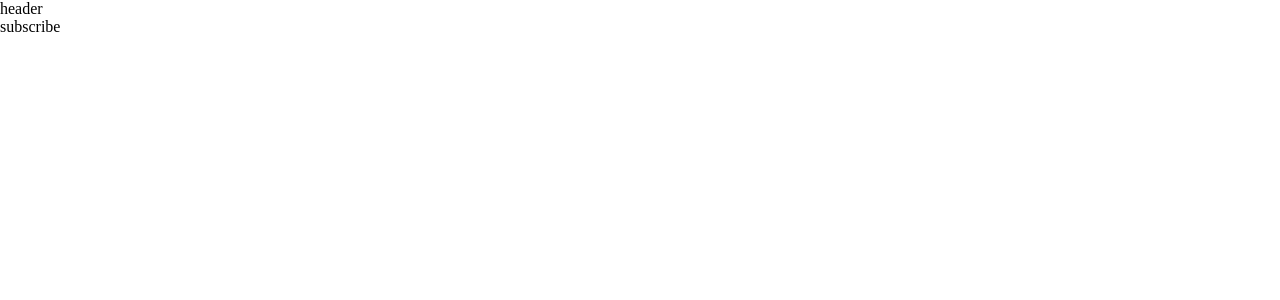
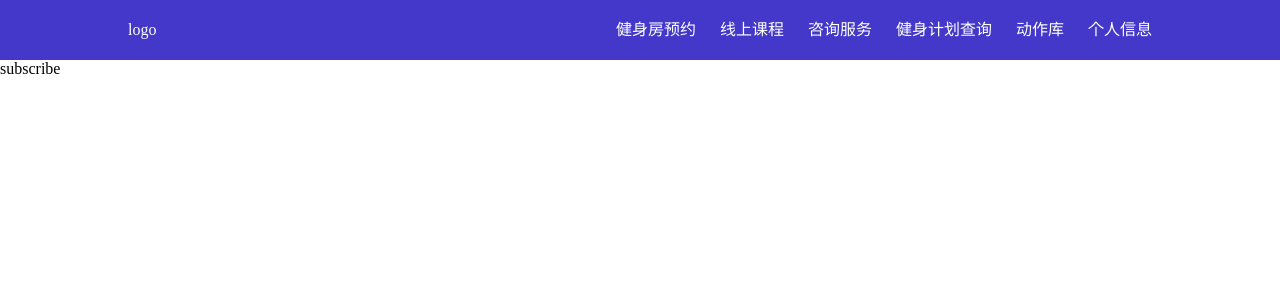
Before and after one commit to Lzzzs/gym, a Vue app in the folder gym-management-front/: page /subscribe in a window 1280 px wide. Shown: the top 300 px of the page. Built offline with nearby package versions, Linux system fonts and the light colour scheme.

Commit message:
feat: :sparkles: user-page-header 架构搭建

```diff
--- a/gym-management-front/auto-imports.d.ts
+++ b/gym-management-front/auto-imports.d.ts
@@ -41,6 +41,8 @@
   const nextTick: typeof import('vue')['nextTick']
   const onActivated: typeof import('vue')['onActivated']
   const onBeforeMount: typeof import('vue')['onBeforeMount']
+  const onBeforeRouteLeave: typeof import('vue-router')['onBeforeRouteLeave']
+  const onBeforeRouteUpdate: typeof import('vue-router')['onBeforeRouteUpdate']
   const onBeforeUnmount: typeof import('vue')['onBeforeUnmount']
   const onBeforeUpdate: typeof import('vue')['onBeforeUpdate']
   const onClickOutside: typeof import('@vueuse/core')['onClickOutside']
@@ -166,6 +168,7 @@
   const useIntervalFn: typeof import('@vueuse/core')['useIntervalFn']
   const useKeyModifier: typeof import('@vueuse/core')['useKeyModifier']
   const useLastChanged: typeof import('@vueuse/core')['useLastChanged']
+  const useLink: typeof import('vue-router')['useLink']
   const useLocalStorage: typeof import('@vueuse/core')['useLocalStorage']
   const useMagicKeys: typeof import('@vueuse/core')['useMagicKeys']
   const useManualRefHistory: typeof import('@vueuse/core')['useManualRefHistory']
@@ -195,9 +198,12 @@
   const usePreferredDark: typeof import('@vueuse/core')['usePreferredDark']
   const usePreferredLanguages: typeof import('@vueuse/core')['usePreferredLanguages']
   const usePreferredReducedMotion: typeof import('@vueuse/core')['usePreferredReducedMotion']
+  const usePrevious: typeof import('@vueuse/core')['usePrevious']
   const useRafFn: typeof import('@vueuse/core')['useRafFn']
   const useRefHistory: typeof import('@vueuse/core')['useRefHistory']
   const useResizeObserver: typeof import('@vueuse/core')['useResizeObserver']
+  const useRoute: typeof import('vue-router')['useRoute']
+  const useRouter: typeof import('vue-router')['useRouter']
   const useScreenOrientation: typeof import('@vueuse/core')['useScreenOrientation']
   const useScreenSafeArea: typeof import('@vueuse/core')['useScreenSafeArea']
   const useScriptTag: typeof import('@vueuse/core')['useScriptTag']
@@ -305,6 +311,8 @@
     readonly nextTick: UnwrapRef<typeof import('vue')['nextTick']>
     readonly onActivated: UnwrapRef<typeof import('vue')['onActivated']>
     readonly onBeforeMount: UnwrapRef<typeof import('vue')['onBeforeMount']>
+    readonly onBeforeRouteLeave: UnwrapRef<typeof import('vue-router')['onBeforeRouteLeave']>
+    readonly onBeforeRouteUpdate: UnwrapRef<typeof import('vue-router')['onBeforeRouteUpdate']>
     readonly onBeforeUnmount: UnwrapRef<typeof import('vue')['onBeforeUnmount']>
     readonly onBeforeUpdate: UnwrapRef<typeof import('vue')['onBeforeUpdate']>
     readonly onClickOutside: UnwrapRef<typeof import('@vueuse/core')['onClickOutside']>
@@ -430,6 +438,7 @@
     readonly useIntervalFn: UnwrapRef<typeof import('@vueuse/core')['useIntervalFn']>
     readonly useKeyModifier: UnwrapRef<typeof import('@vueuse/core')['useKeyModifier']>
     readonly useLastChanged: UnwrapRef<typeof import('@vueuse/core')['useLastChanged']>
+    readonly useLink: UnwrapRef<typeof import('vue-router')['useLink']>
     readonly useLocalStorage: UnwrapRef<typeof import('@vueuse/core')['useLocalStorage']>
     readonly useMagicKeys: UnwrapRef<typeof import('@vueuse/core')['useMagicKeys']>
     readonly useManualRefHistory: UnwrapRef<typeof import('@vueuse/core')['useManualRefHistory']>
@@ -459,9 +468,12 @@
     readonly usePreferredDark: UnwrapRef<typeof import('@vueuse/core')['usePreferredDark']>
     readonly usePreferredLanguages: UnwrapRef<typeof import('@vueuse/core')['usePreferredLanguages']>
     readonly usePreferredReducedMotion: UnwrapRef<typeof import('@vueuse/core')['usePreferredReducedMotion']>
+    readonly usePrevious: UnwrapRef<typeof import('@vueuse/core')['usePrevious']>
     readonly useRafFn: UnwrapRef<typeof import('@vueuse/core')['useRafFn']>
     readonly useRefHistory: UnwrapRef<typeof import('@vueuse/core')['useRefHistory']>
     readonly useResizeObserver: UnwrapRef<typeof import('@vueuse/core')['useResizeObserver']>
+    readonly useRoute: UnwrapRef<typeof import('vue-router')['useRoute']>
+    readonly useRouter: UnwrapRef<typeof import('vue-router')['useRouter']>
     readonly useScreenOrientation: UnwrapRef<typeof import('@vueuse/core')['useScreenOrientation']>
     readonly useScreenSafeArea: UnwrapRef<typeof import('@vueuse/core')['useScreenSafeArea']>
     readonly useScriptTag: UnwrapRef<typeof import('@vueuse/core')['useScriptTag']>
--- a/gym-management-front/components.d.ts
+++ b/gym-management-front/components.d.ts
@@ -16,6 +16,6 @@
     ElRadioGroup: typeof import('element-plus/es')['ElRadioGroup']
     RouterLink: typeof import('vue-router')['RouterLink']
     RouterView: typeof import('vue-router')['RouterView']
-    UserPageHeader: typeof import('./src/components/user-page-header.vue')['default']
+    UserPageHeader: typeof import('./src/components/user-page-header/index.vue')['default']
   }
 }
--- /dev/null
+++ b/gym-management-front/src/assets/css/global.less
@@ -0,0 +1,3 @@
+ul {
+ list-style-type: none;
+}
--- a/gym-management-front/src/components/user-page-header.vue
+++ /dev/null
@@ -1,7 +0,0 @@
-<template>
-  <div>header</div>
-</template>
-
-<script setup lang="ts"></script>
-
-<style scoped></style>
--- /dev/null
+++ b/gym-management-front/src/components/user-page-header/header-item.ts
@@ -0,0 +1,32 @@
+import { UserPathType } from '@/router/routes';
+
+export interface IHeaderItems {
+  name: string;
+  to: UserPathType;
+}
+export const headerItems: IHeaderItems[] = [
+  {
+    name: '健身房预约',
+    to: 'subscribe',
+  },
+  {
+    name: '线上课程',
+    to: 'course',
+  },
+  {
+    name: '咨询服务',
+    to: 'consult',
+  },
+  {
+    name: '健身计划查询',
+    to: 'plan',
+  },
+  {
+    name: '动作库',
+    to: 'actionLibrary',
+  },
+  {
+    name: '个人信息',
+    to: 'personal',
+  },
+];
--- /dev/null
+++ b/gym-management-front/src/components/user-page-header/index.vue
@@ -0,0 +1,35 @@
+<template>
+  <div
+    class="user-page-header color-white flex items-center justify-between pl-32 pr-32"
+  >
+    <div>logo</div>
+    <ul class="items flex">
+      <li
+        v-for="{ name, to } in headerItems"
+        :key="name"
+        class="cursor-pointer ml-6"
+        @click="toPath(to)"
+      >
+        {{ name }}
+      </li>
+    </ul>
+  </div>
+</template>
+
+<script setup lang="ts">
+import { headerItems } from './header-item';
+
+const router = useRouter();
+
+const toPath = (to: string) => {
+  router.push(to);
+};
+</script>
+
+<style lang="less" scoped>
+.user-page-header {
+  min-width: 1024px;
+  background-color: #4338ca;
+  height: 60px;
+}
+</style>
--- a/gym-management-front/src/main.ts
+++ b/gym-management-front/src/main.ts
@@ -5,6 +5,7 @@
 import 'normalize.css';
 import 'nprogress/nprogress.css';
 import 'uno.css';
+import '@/assets/css/global.less';
 
 import App from './App.vue';
 
--- a/gym-management-front/src/pages/user/index.vue
+++ b/gym-management-front/src/pages/user/index.vue
@@ -6,6 +6,11 @@
   </div>
 </template>
 
-<script setup lang="ts"></script>
+<script setup lang="ts">
+import UserPageHeader from '@/components/user-page-header/index.vue';
+const router = useRouter();
+
+router.push('/subscribe');
+</script>
 
 <style lang="less" scoped></style>
--- a/gym-management-front/src/router/routes.ts
+++ b/gym-management-front/src/router/routes.ts
@@ -1,4 +1,21 @@
 import { RouteRecordRaw } from 'vue-router';
+
+export type UserPathType =
+  | 'subscribe'
+  | 'course'
+  | 'consult'
+  | 'plan'
+  | 'actionLibrary'
+  | 'personal';
+
+export const userPath: { [k in UserPathType]: string } = {
+  subscribe: '/subscribe',
+  course: '/course',
+  consult: '/consult',
+  plan: '/plan',
+  actionLibrary: '/actionLibrary',
+  personal: '/personal',
+};
 
 const routes: RouteRecordRaw[] = [
   {
@@ -10,27 +27,27 @@
     component: () => import('@/pages/user/index.vue'),
     children: [
       {
-        path: '/subscribe',
+        path: userPath.subscribe,
         component: () => import('@/pages/user/c-pages/subscribe/index.vue'),
       },
       {
-        path: '/course',
+        path: userPath.course,
         component: () => import('@/pages/user/c-pages/course/index.vue'),
       },
       {
-        path: '/consult',
+        path: userPath.consult,
         component: () => import('@/pages/user/c-pages/consult/index.vue'),
       },
       {
-        path: '/plan',
+        path: userPath.plan,
         component: () => import('@/pages/user/c-pages/plan/index.vue'),
       },
       {
-        path: '/action-library',
+        path: userPath.actionLibrary,
         component: () => import('@/pages/user/c-pages/actionLibrary/index.vue'),
       },
       {
-        path: '/personal',
+        path: userPath.personal,
         component: () => import('@/pages/user/c-pages/personal/index.vue'),
       },
     ],
--- a/gym-management-front/vite.config.ts
+++ b/gym-management-front/vite.config.ts
@@ -43,7 +43,7 @@
       ],
     }),
     AutoImport({
-      imports: ['vue', '@vueuse/core'],
+      imports: ['vue', '@vueuse/core', 'vue-router'],
       resolvers: [ElementPlusResolver()],
       vueTemplate: true,
       dts: true,
```
